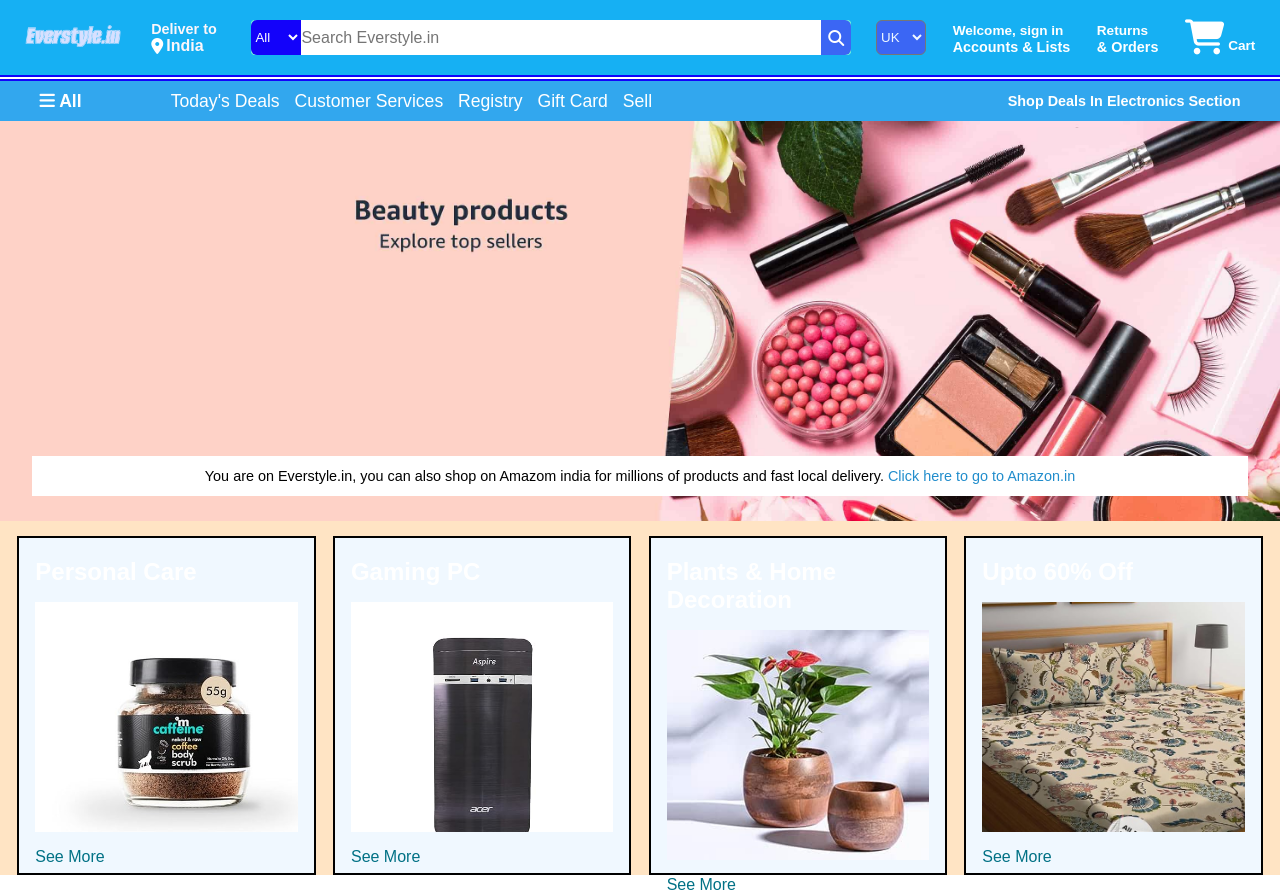
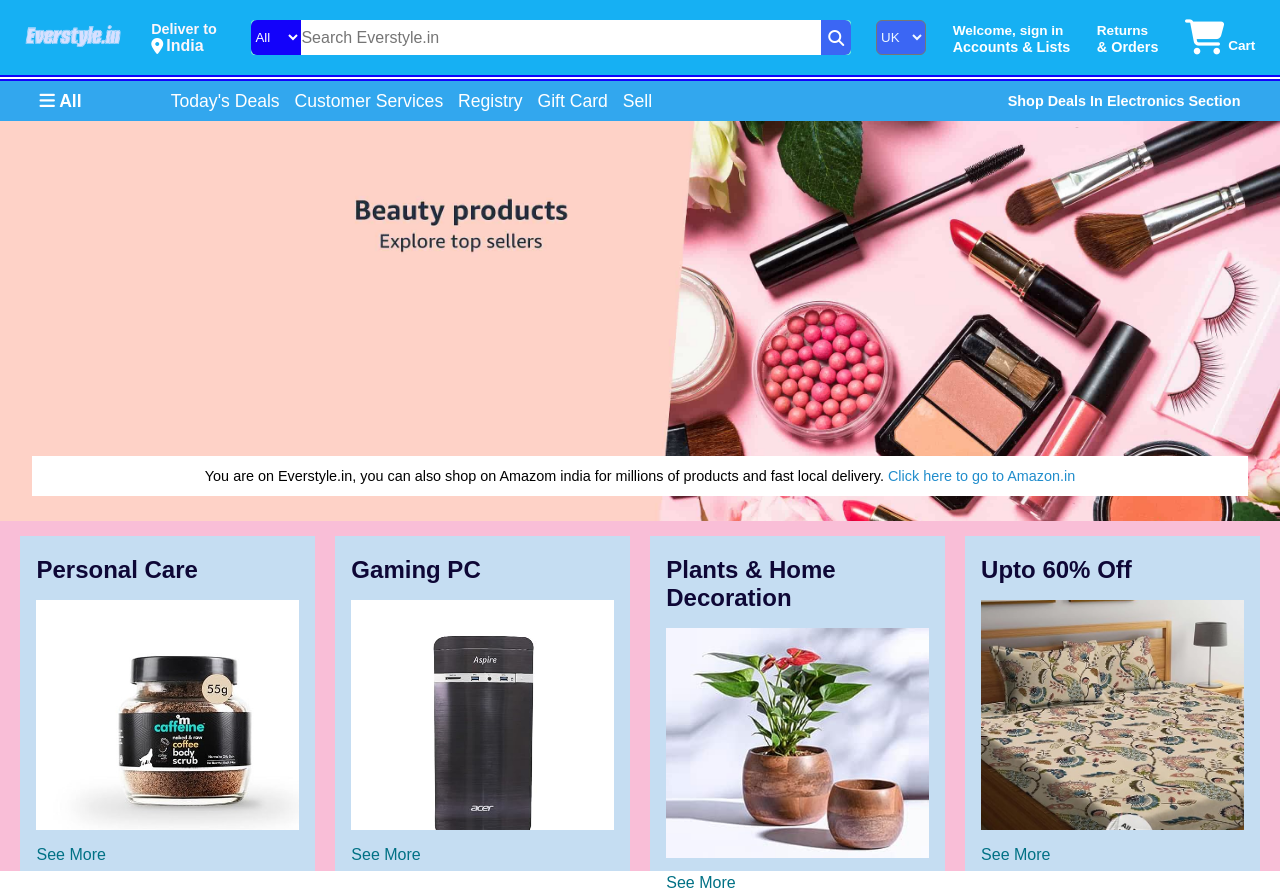
Before and after one commit to Miss-Jojo/A-shopping-website, a plain HTML site: page index.html in a window 1280 px wide. Drawn offline with Linux system fonts and the light colour scheme.

Commit message:
1st row finished

```diff
--- a/style.css
+++ b/style.css
@@ -220,18 +220,21 @@ a{
 .shop-section{
     display: flex;
     justify-content: space-evenly;
-    background-color: bisque;
+    background-color: rgb(249, 190, 215);
 }
 
 .box{
     height: 300px;
-    border: 2px solid black;
+    /* border: 2px solid black; */
     width: 23%;
-    background-color: aliceblue;
+    background-color: #c5ddf2;
     padding: 20px 0px 15px;
     margin-top: 15px;
 }
 
+h2{
+    color: rgb(14, 7, 54);
+}
 .box-img{
     height: 230px;
     background-size: cover;
```
